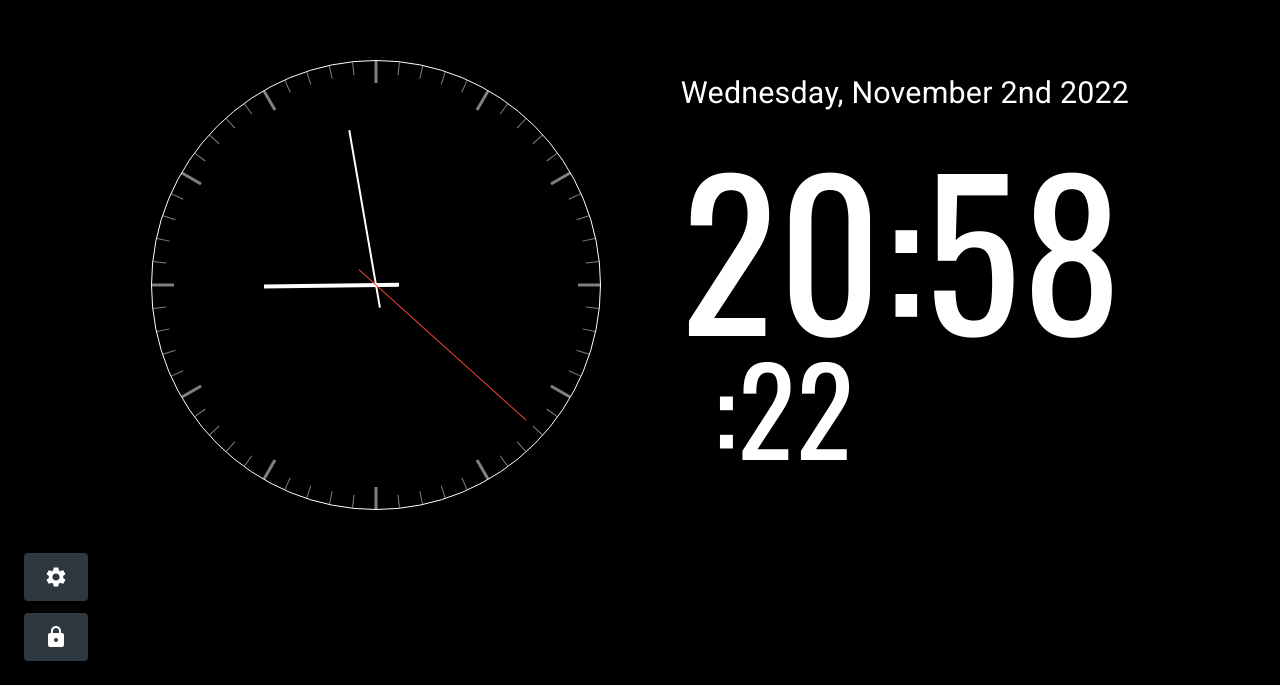
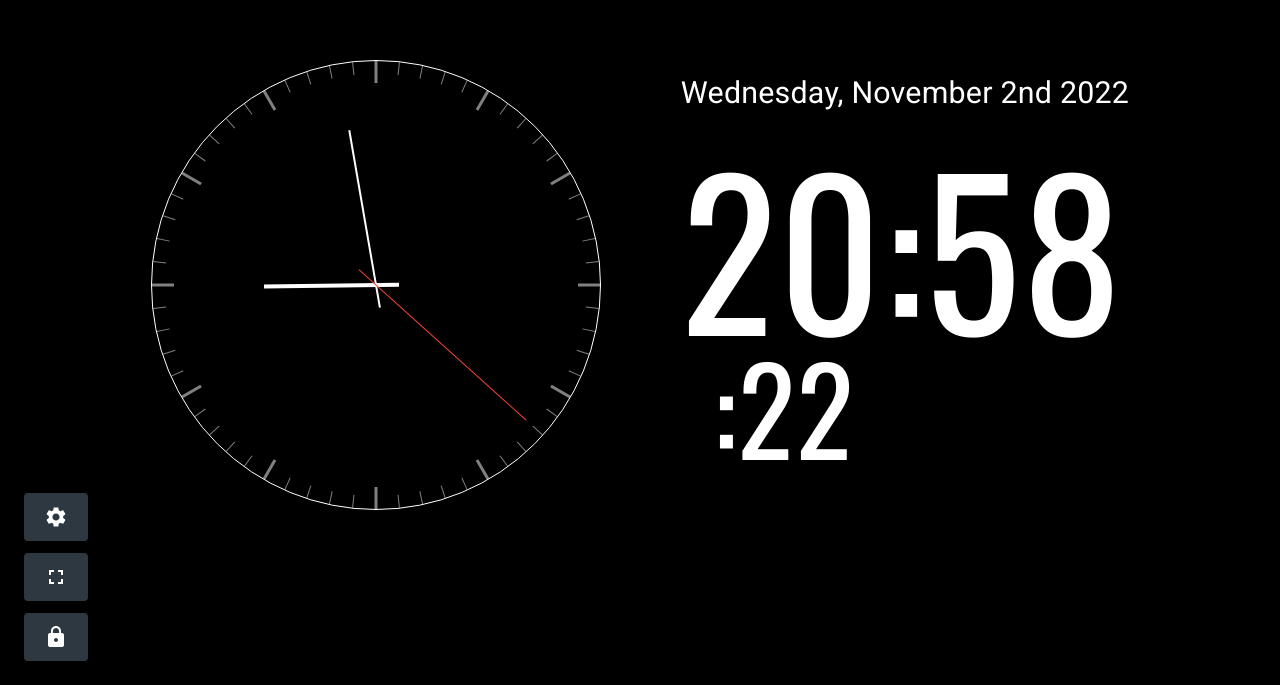
Before and after one commit to clementlize/always-on-personal-station, a React (Create React App) app: page / in a window 1280 px wide. Shown: the part 115-800 px from the top of the page. Built offline with nearby package versions, Linux system fonts and the light colour scheme; what color-interpolate would draw is missing.

Commit message:
feat(controls): added fullscreen button

```diff
--- a/src/app/controls/ControlButtons.tsx
+++ b/src/app/controls/ControlButtons.tsx
@@ -1,3 +1,5 @@
+import FullscreenIcon from '@mui/icons-material/Fullscreen';
+import FullscreenExitIcon from '@mui/icons-material/FullscreenExit';
 import LockIcon from '@mui/icons-material/Lock';
 import SettingsIcon from '@mui/icons-material/Settings';
 import { Box, Button, useTheme } from "@mui/material";
@@ -5,13 +7,19 @@ import { Box, Button, useTheme } from "@mui/material";
 interface ControlButtonsProps {
     lockScroll: boolean;
     toggleLockScroll: () => void;
+    fullscreen: boolean;
+    toggleFullscreen: () => void;
     settingsOpened: boolean;
     openSettings: () => void;
 }
 
 const ControlButtons: React.FC<ControlButtonsProps> = (props) => {
 
-    const { lockScroll, toggleLockScroll, settingsOpened, openSettings } = props;
+    const {
+        lockScroll, toggleLockScroll,
+        fullscreen, toggleFullscreen,
+        settingsOpened, openSettings
+    } = props;
 
     const theme = useTheme();
 
@@ -43,6 +51,20 @@ const ControlButtons: React.FC<ControlButtonsProps> = (props) => {
 
             <Button
                 style={{
+                    backgroundColor: getButtonColor(false),  // Always grey
+                    padding: theme.spacing(1.5),
+                    marginBottom: theme.spacing(1.5),
+                }}
+                onClick={() => toggleFullscreen()}
+            >
+                {fullscreen
+                    ? <FullscreenExitIcon fontSize="medium" />
+                    : <FullscreenIcon fontSize="medium" />
+                }
+            </Button>
+
+            <Button
+                style={{
                     backgroundColor: getButtonColor(lockScroll),
                     padding: theme.spacing(1.5),
                 }}
--- a/src/app/controls/Controls.tsx
+++ b/src/app/controls/Controls.tsx
@@ -15,12 +15,53 @@ const Controls: React.FC<ControlsProps> = (props) => {
 
     const { userData, setUserData, moduleRefs } = props;
 
+    const [fullscreen, setFullscreen] = useState<boolean>(false);
     const [lockScroll, setLockScroll] = useState<boolean>(false);
     const [openSettings, setOpenSettings] = useState<boolean>(false);
 
-    /////////////////
-    // OTHER
-    /////////////////
+    const toggleFullscreen = () => {
+
+        const documentElement = document.documentElement;
+
+        // Want to close fullscreen
+        if (fullscreen) {
+
+            if (document.exitFullscreen) {
+                document.exitFullscreen();
+            }
+            // @ts-ignore: Safari
+            else if (document.webkitExitFullscreen) {
+                // @ts-ignore: Safari
+                document.webkitExitFullscreen();
+            }
+            // @ts-ignore: IE11
+            else if (document.msExitFullscreen) {
+                // @ts-ignore: IE11
+                document.msExitFullscreen();
+            }
+
+            setFullscreen(false);
+        }
+        // Want to open fullscreen
+        else {
+
+            if (documentElement.requestFullscreen) {
+                documentElement.requestFullscreen();
+            }
+            // @ts-ignore: Safari
+            else if (documentElement.webkitRequestFullscreen) {
+                // @ts-ignore: Safari
+                documentElement.webkitRequestFullscreen();
+            }
+            // @ts-ignore: IE11
+            else if (documentElement.msRequestFullscreen) {
+                // @ts-ignore: IE11
+                documentElement.msRequestFullscreen();
+            }
+
+            setFullscreen(true);
+        }
+    }
 
     return (
 
@@ -35,6 +76,8 @@ const Controls: React.FC<ControlsProps> = (props) => {
             <ControlButtons
                 lockScroll={lockScroll}
                 toggleLockScroll={() => setLockScroll(a => !a)}
+                fullscreen={fullscreen}
+                toggleFullscreen={() => toggleFullscreen()}
                 settingsOpened={openSettings}
                 openSettings={() => setOpenSettings(true)}
             />
```
